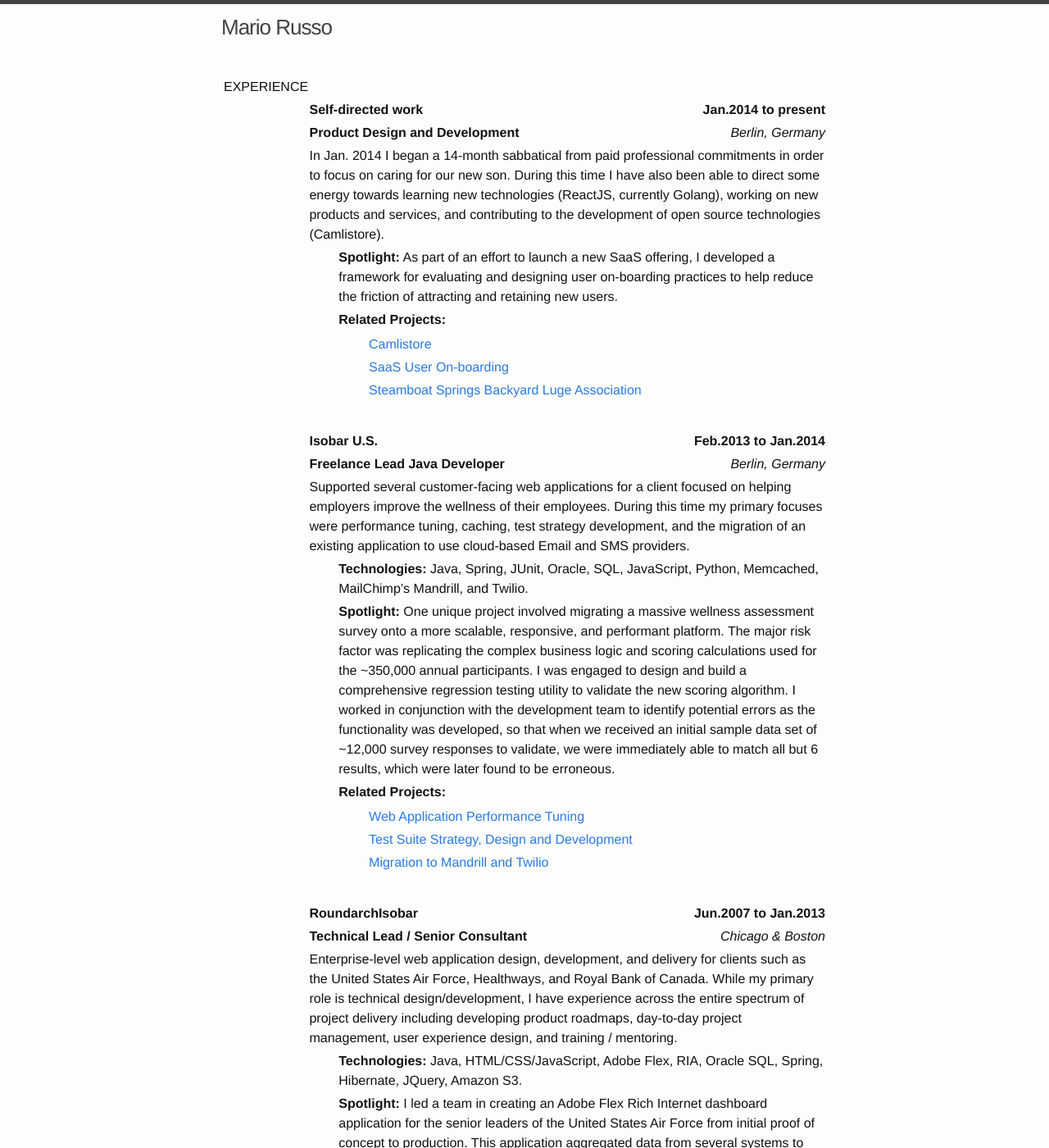
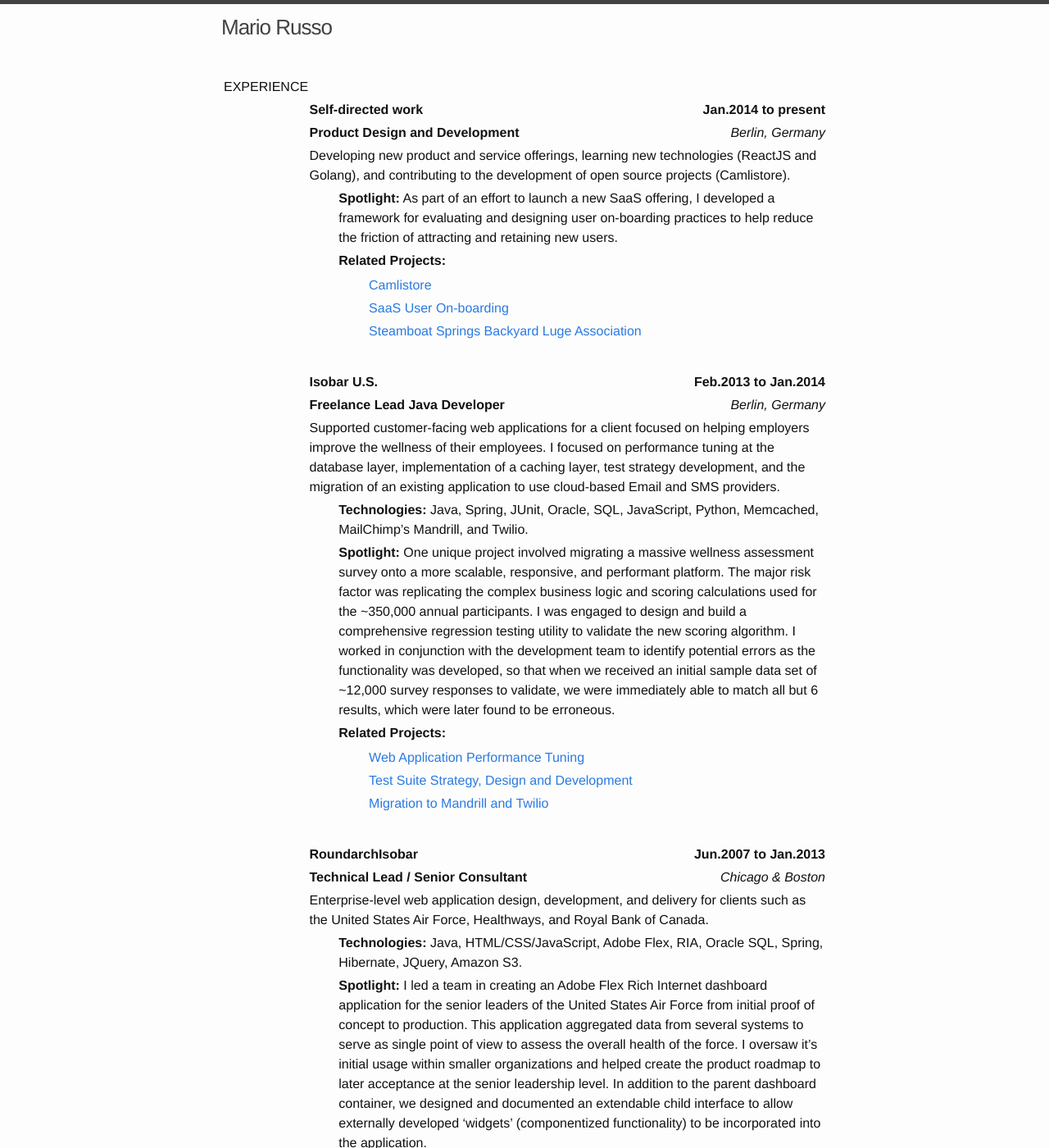
Before and after one commit to dotMR/cv, a Jekyll site: the page built from index.html, in a window 1280 px wide and 1400 px high. Shown: the whole window at 82% size. Built offline with Jekyll 4.4.1, drawn with Linux system fonts in a browser that asks for light colours; some of the changed text lies outside the part shown.

Commit message:
Updating after feedback from Ryan

```diff
--- a/_data/resume.yml
+++ b/_data/resume.yml
@@ -5,7 +5,7 @@
    uid:         camli
    title:       Camlistore
    timeframe:   Jun.2014 to present
-   description: "Camlistore is your personal storage system for life. It encompasses a set of open-source formats, protocols, and software for modeling, storing, searching, sharing and synchronizing data. I stumbled across the project while researching ideas for a cloud-based photo organization service. Since that time I’ve been working on improving the user experience and adding new features to the web UI. In order to contribute to other parts of the application I’m currently learning Golang."
+   description: "Camlistore is your personal storage system for life. It provides a set of open-source formats, protocols, and software for modeling, storing, searching, sharing and synchronizing data. I stumbled across the project while researching ideas for a cloud-based photo organization service. Since that time I’ve been working on improving the user experience and adding new features to the web UI. In order to contribute to the back-end of the application I am currently learning Go."
 
    detail:
     - title:        Technologies
@@ -62,7 +62,7 @@
    role:        Product Design and Development
    location:    Berlin, Germany
    timeframe:   Jan.2014 to present
-   description:	"In Jan. 2014 I began a 14-month sabbatical from paid professional commitments in order to focus on caring for our new son. During this time I have also been able to direct some energy towards learning new technologies (ReactJS, currently Golang), working on new products and services, and contributing to the development of open source technologies (Camlistore)."
+   description:	"Developing new product and service offerings, learning new technologies (ReactJS and Golang), and contributing to the development of open source projects (Camlistore)."
 
    detail:
     - title:        Spotlight
@@ -74,7 +74,7 @@
    role:        Freelance Lead Java Developer
    location:    Berlin, Germany
    timeframe:   Feb.2013 to Jan.2014
-   description:	"Supported several customer-facing web applications for a client focused on helping employers improve the wellness of their employees. During this time my primary focuses were performance tuning, caching, test strategy development, and the migration of an existing application to use cloud-based Email and SMS providers."
+   description:	"Supported customer-facing web applications for a client focused on helping employers improve the wellness of their employees. I focused on performance tuning at the database layer, implementation of a caching layer, test strategy development, and the migration of an existing application to use cloud-based Email and SMS providers."
 
    detail:
     - title:        Technologies
@@ -89,7 +89,7 @@
    role:        "Technical Lead / Senior Consultant"
    location:    Chicago & Boston
    timeframe:   Jun.2007 to Jan.2013
-   description: "Enterprise-level web application design, development, and delivery for clients such as the United States Air Force, Healthways, and Royal Bank of Canada. While my primary role is technical design/development, I have experience across the entire spectrum of project delivery including developing product roadmaps, day-to-day project management, user experience design, and training / mentoring."
+   description: "Enterprise-level web application design, development, and delivery for clients such as the United States Air Force, Healthways, and Royal Bank of Canada."
 
    detail:
     - title:        Technologies
@@ -153,5 +153,5 @@
  - school:      Harvard University, Graduate School of Design
    program:     Career Discovery Program
    location:    Cambridge, MA
-   timeframe:   Summer 2006
+   timeframe:   Sum.2006
    description: "I took a 3 month sabbatical to formally explore design in relation to architecture and urban planning in an intensive studio-based environment."
```
